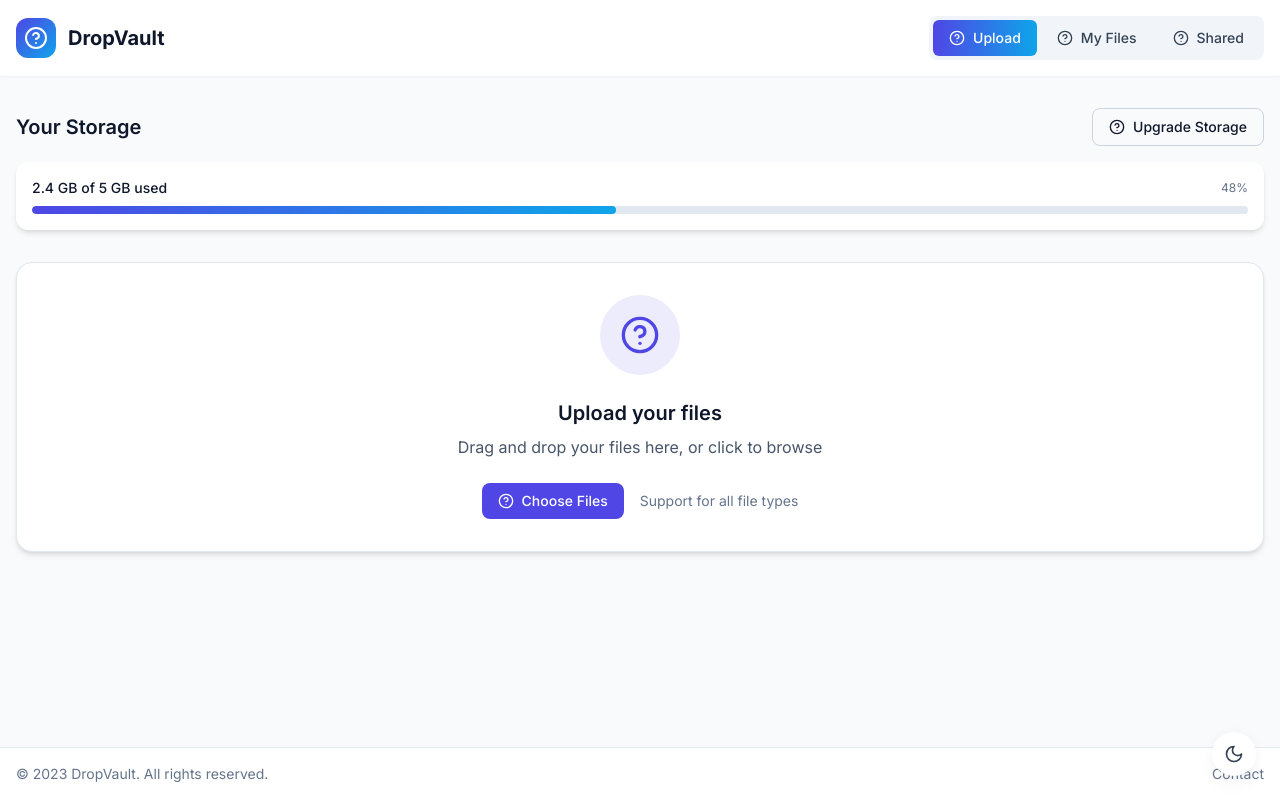
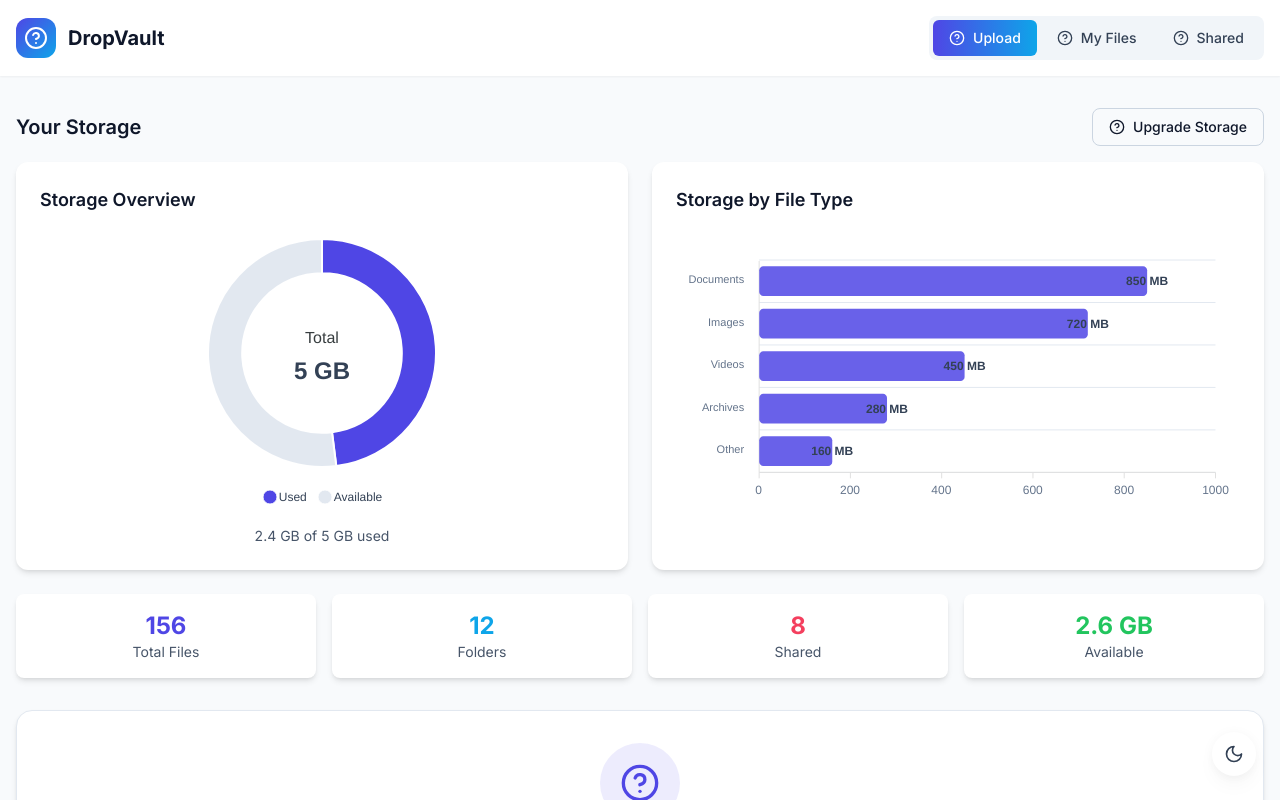
Before and after one commit to apper-canvas/dropvault-array-carefree, a React (Vite) app: page / in a window 1280 px wide. Shown: the top 800 px of the page. Built offline with nearby package versions, Linux system fonts and the light colour scheme.

Commit message:
Add ApexCharts integration with comprehensive storage visualization including donut charts for usage overview, bar charts for file type breakdown, and storage statistics cards on dashboard

```diff
--- a/src/pages/Home.jsx
+++ b/src/pages/Home.jsx
@@ -2,6 +2,8 @@ import { useState } from 'react';
 import { Link } from 'react-router-dom';
 import { getIcon } from '../utils/iconUtils';
 import MainFeature from '../components/MainFeature';
+import Chart from 'react-apexcharts';
+
 import { motion } from 'framer-motion';
 
 const Home = () => {
@@ -78,16 +80,154 @@ const Home = () => {
             </Link>
           </div>
 
-          <div className="bg-white dark:bg-surface-800 rounded-xl p-4 shadow-card">
-            <div className="mb-2 flex justify-between items-center">
-              <span className="text-sm font-medium">2.4 GB of 5 GB used</span>
-              <span className="text-xs text-surface-500">48%</span>
+          {/* Storage Charts */}
+          <div className="grid grid-cols-1 lg:grid-cols-2 gap-6">
+            {/* Overall Usage Donut Chart */}
+            <div className="bg-white dark:bg-surface-800 rounded-xl p-6 shadow-card">
+              <h3 className="text-lg font-semibold mb-4">Storage Overview</h3>
+              <div className="flex items-center justify-center">
+                <Chart
+                  options={{
+                    chart: {
+                      type: 'donut',
+                      background: 'transparent',
+                      toolbar: { show: false }
+                    },
+                    theme: {
+                      mode: document.documentElement.classList.contains('dark') ? 'dark' : 'light'
+                    },
+                    colors: ['#4f46e5', '#e2e8f0'],
+                    labels: ['Used', 'Available'],
+                    legend: {
+                      position: 'bottom',
+                      labels: {
+                        colors: document.documentElement.classList.contains('dark') ? '#f1f5f9' : '#334155'
+                      }
+                    },
+                    plotOptions: {
+                      pie: {
+                        donut: {
+                          size: '70%',
+                          labels: {
+                            show: true,
+                            total: {
+                              show: true,
+                              label: 'Total',
+                              formatter: () => '5 GB'
+                            },
+                            value: {
+                              show: true,
+                              fontSize: '24px',
+                              fontWeight: 600,
+                              color: document.documentElement.classList.contains('dark') ? '#f1f5f9' : '#334155',
+                              formatter: (val) => `${val}%`
+                            }
+                          }
+                        }
+                      }
+                    },
+                    dataLabels: {
+                      enabled: false
+                    },
+                    tooltip: {
+                      theme: document.documentElement.classList.contains('dark') ? 'dark' : 'light'
+                    }
+                  }}
+                  series={[48, 52]}
+                  type="donut"
+                  height={280}
+                />
+              </div>
+              <div className="mt-4 text-center">
+                <p className="text-sm text-surface-600 dark:text-surface-400">
+                  2.4 GB of 5 GB used
+                </p>
+              </div>
             </div>
-            <div className="h-2 bg-surface-200 dark:bg-surface-700 rounded-full overflow-hidden">
-              <div className="h-full bg-gradient-to-r from-primary to-secondary rounded-full" style={{ width: '48%' }}></div>
+
+            {/* File Types Breakdown Bar Chart */}
+            <div className="bg-white dark:bg-surface-800 rounded-xl p-6 shadow-card">
+              <h3 className="text-lg font-semibold mb-4">Storage by File Type</h3>
+              <Chart
+                options={{
+                  chart: {
+                    type: 'bar',
+                    background: 'transparent',
+                    toolbar: { show: false }
+                  },
+                  theme: {
+                    mode: document.documentElement.classList.contains('dark') ? 'dark' : 'light'
+                  },
+                  colors: ['#4f46e5'],
+                  plotOptions: {
+                    bar: {
+                      horizontal: true,
+                      borderRadius: 4,
+                      dataLabels: {
+                        position: 'top'
+                      }
+                    }
+                  },
+                  dataLabels: {
+                    enabled: true,
+                    formatter: (val) => `${val} MB`,
+                    style: {
+                      colors: [document.documentElement.classList.contains('dark') ? '#f1f5f9' : '#334155']
+                    }
+                  },
+                  xaxis: {
+                    categories: ['Documents', 'Images', 'Videos', 'Archives', 'Other'],
+                    labels: {
+                      style: {
+                        colors: document.documentElement.classList.contains('dark') ? '#cbd5e1' : '#64748b'
+                      }
+                    }
+                  },
+                  yaxis: {
+                    labels: {
+                      style: {
+                        colors: document.documentElement.classList.contains('dark') ? '#cbd5e1' : '#64748b'
+                      }
+                    }
+                  },
+                  grid: {
+                    borderColor: document.documentElement.classList.contains('dark') ? '#334155' : '#e2e8f0'
+                  },
+                  tooltip: {
+                    theme: document.documentElement.classList.contains('dark') ? 'dark' : 'light'
+                  }
+                }}
+                series={[{
+                  name: 'Storage Used',
+                  data: [850, 720, 450, 280, 160]
+                }]}
+                type="bar"
+                height={280}
+              />
+            </div>
+          </div>
+
+          {/* Storage Stats Cards */}
+          <div className="grid grid-cols-2 md:grid-cols-4 gap-4 mt-6">
+            <div className="bg-white dark:bg-surface-800 rounded-lg p-4 shadow-card text-center">
+              <div className="text-2xl font-bold text-primary">156</div>
+              <div className="text-sm text-surface-600 dark:text-surface-400">Total Files</div>
+            </div>
+            <div className="bg-white dark:bg-surface-800 rounded-lg p-4 shadow-card text-center">
+              <div className="text-2xl font-bold text-secondary">12</div>
+              <div className="text-sm text-surface-600 dark:text-surface-400">Folders</div>
+            </div>
+            <div className="bg-white dark:bg-surface-800 rounded-lg p-4 shadow-card text-center">
+              <div className="text-2xl font-bold text-accent">8</div>
+              <div className="text-sm text-surface-600 dark:text-surface-400">Shared</div>
+            </div>
+            <div className="bg-white dark:bg-surface-800 rounded-lg p-4 shadow-card text-center">
+              <div className="text-2xl font-bold text-green-500">2.6 GB</div>
+              <div className="text-sm text-surface-600 dark:text-surface-400">Available</div>
             </div>
           </div>
         </div>
+
 
         {/* Content based on active tab */}
         {activeTab === 'upload' && (
```
